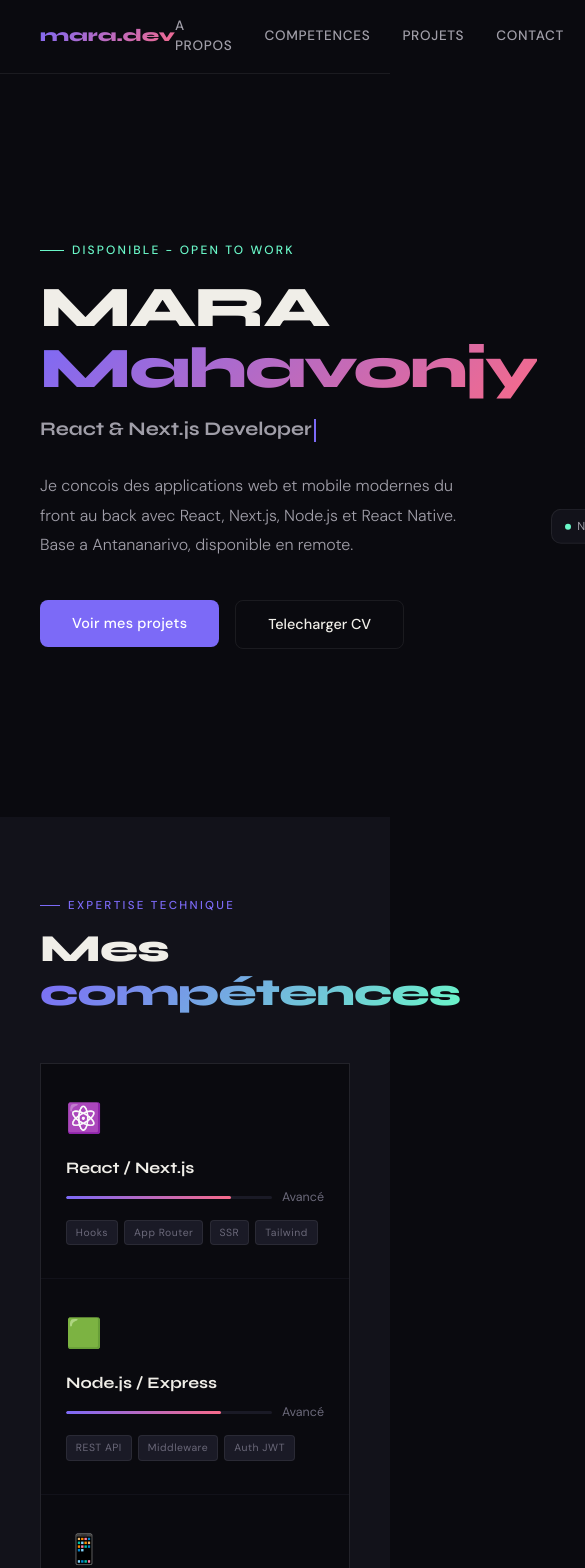
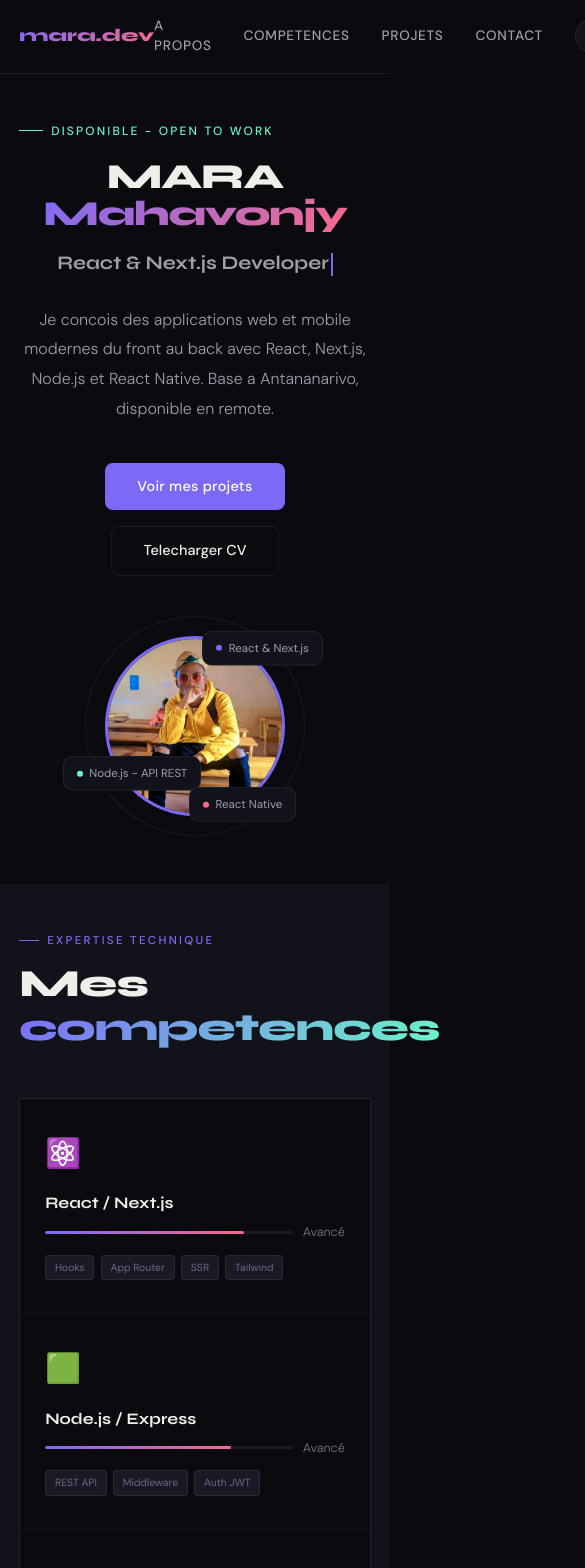
Before and after one commit to mahavonjymara/portfolio-mara, a Next.js app: page / in a window 390 px wide. Shown: the top 1568 px of the page, 585 px wide, since content can reach past the window. Built offline with nearby package versions, Linux system fonts and the light colour scheme.

Commit message:
Responsive design mobile/tablette/desktop

```diff
--- a/src/app/globals.css
+++ b/src/app/globals.css
@@ -28,11 +28,7 @@
   --card: rgba(0, 0, 0, 0.03);
 }
 
-* {
-  margin: 0;
-  padding: 0;
-  box-sizing: border-box;
-}
+* { margin: 0; padding: 0; box-sizing: border-box; }
 
 body {
   background: var(--bg);
@@ -42,6 +38,93 @@ body {
   overflow-x: hidden;
 }
 
-html {
-  scroll-behavior: smooth;
+html { scroll-behavior: smooth; }
+
+/* ========== NAVBAR ========== */
+@media (max-width: 768px) {
+  nav { padding: 1rem 1.2rem !important; }
+  nav .nav-links { display: none !important; }
 }
+
+/* ========== HERO ========== */
+@media (max-width: 768px) {
+  #hero {
+    grid-template-columns: 1fr !important;
+    min-height: auto !important;
+    padding: 3rem 1.2rem !important;
+    gap: 2.5rem !important;
+    text-align: center;
+  }
+  #hero h1 { font-size: 2.8rem !important; }
+  #hero .hero-cta { justify-content: center; }
+  #hero p { margin: 0 auto 2.5rem auto !important; }
+}
+
+@media (max-width: 480px) {
+  #hero h1 { font-size: 2.2rem !important; }
+}
+
+/* ========== STATS BAR ========== */
+@media (max-width: 768px) {
+  .stats-bar {
+    grid-template-columns: 1fr 1fr !important;
+    display: grid !important;
+  }
+  .stats-bar .stat:nth-child(2) { border-right: none !important; }
+}
+
+@media (max-width: 480px) {
+  .stats-bar { grid-template-columns: 1fr !important; }
+  .stats-bar .stat { border-right: none !important; }
+}
+
+/* ========== SKILLS ========== */
+@media (max-width: 768px) {
+  #skills { padding: 3rem 1.2rem !important; }
+  #skills .skills-grid {
+    grid-template-columns: 1fr 1fr !important;
+  }
+}
+
+@media (max-width: 480px) {
+  #skills .skills-grid {
+    grid-template-columns: 1fr !important;
+  }
+}
+
+/* ========== PROJECTS ========== */
+@media (max-width: 768px) {
+  #projects { padding: 3rem 1.2rem !important; }
+  #projects .projects-grid {
+    grid-template-columns: 1fr !important;
+  }
+}
+
+/* ========== CONTACT ========== */
+@media (max-width: 768px) {
+  #contact { padding: 3rem 1.2rem !important; }
+  #contact .contact-grid {
+    grid-template-columns: 1fr !important;
+    gap: 2rem !important;
+  }
+}
+
+/* ========== AVATAR ========== */
+@media (max-width: 768px) {
+  .avatar-wrap {
+    width: 260px !important;
+    height: 260px !important;
+  }
+}
+
+@media (max-width: 480px) {
+  .avatar-wrap {
+    width: 220px !important;
+    height: 220px !important;
+  }
+}
+
+/* ========== FOOTER ========== */
+@media (max-width: 480px) {
+  footer { font-size: 0.7rem !important; padding: 1.5rem 1rem !important; }
+}
--- a/src/components/Contact.tsx
+++ b/src/components/Contact.tsx
@@ -25,7 +25,7 @@ export default function Contact() {
       <h2 style={{ fontFamily:"var(--font-syne)", fontSize:"2.4rem", fontWeight:800, letterSpacing:"-0.02em", marginBottom:"3rem", color:"var(--text)" }}>
         Travaillons <span style={{ background:"linear-gradient(135deg, var(--accent), var(--accent3))", WebkitBackgroundClip:"text", WebkitTextFillColor:"transparent" }}>ensemble</span>
       </h2>
-      <div style={{ display:"grid", gridTemplateColumns:"1fr 1fr", gap:"4rem", alignItems:"start" }}>
+      <div className="contact-grid" style={{ display:"grid", gridTemplateColumns:"1fr 1fr", gap:"4rem", alignItems:"start" }}>
         <div>
           <p style={{ color:"var(--text2)", lineHeight:1.85, fontSize:"1rem", fontWeight:300, marginBottom:"2rem" }}>
             Developpeur Full Stack JavaScript junior base a Antananarivo, disponible pour un stage ou une premiere experience en local ou remote international.
--- a/src/components/Hero.tsx
+++ b/src/components/Hero.tsx
@@ -50,7 +50,7 @@ export default function Hero() {
         <p style={{ fontSize:"1rem", color:"var(--text2)", lineHeight:1.85, maxWidth:440, marginBottom:"2.5rem", fontWeight:300 }}>
           Je concois des applications web et mobile modernes du front au back avec React, Next.js, Node.js et React Native. Base a Antananarivo, disponible en remote.
         </p>
-        <div style={{ display:"flex", gap:"1rem", flexWrap:"wrap" }}>
+        <div className="hero-cta" style={{ display:"flex", gap:"1rem", flexWrap:"wrap" }}>
           <a href="#projects">
             <button style={{ background:"var(--accent)", color:"#fff", padding:"0.8rem 2rem", borderRadius:8, fontSize:"0.9rem", fontWeight:500, cursor:"pointer", border:"none", letterSpacing:"0.02em" }}>Voir mes projets</button>
           </a>
@@ -58,7 +58,7 @@ export default function Hero() {
         </div>
       </div>
       <div style={{ display:"flex", justifyContent:"center", alignItems:"center" }}>
-        <div style={{ position:"relative", width:340, height:340 }}>
+        <div className="avatar-wrap" style={{ position:"relative", width:340, height:340 }}>
           <div style={{ position:"absolute", inset:0, borderRadius:"50%", border:"1.5px solid var(--border)", animation:"spin 18s linear infinite" }}>
             <div style={{ position:"absolute", top:-4, left:"50%", transform:"translateX(-50%)", width:8, height:8, borderRadius:"50%", background:"var(--accent)" }} />
           </div>
--- a/src/components/Skills.tsx
+++ b/src/components/Skills.tsx
@@ -1,163 +1,31 @@
 "use client";
-
 import { skills } from "@/lib/data";
-
 export default function Skills() {
   return (
-    <section
-      id="skills"
-      style={{ padding: "5rem 2.5rem", background: "var(--bg2)" }}
-    >
-      {/* Header */}
-      <div
-        style={{
-          fontSize: "0.72rem",
-          letterSpacing: "0.2em",
-          textTransform: "uppercase",
-          color: "var(--accent)",
-          fontWeight: 500,
-          marginBottom: "0.8rem",
-          display: "flex",
-          alignItems: "center",
-          gap: "0.5rem",
-        }}
-      >
-        <span
-          style={{
-            width: 20,
-            height: 1,
-            background: "var(--accent)",
-            display: "inline-block",
-          }}
-        />
+    <section id="skills" style={{ padding:"5rem 2.5rem", background:"var(--bg2)" }}>
+      <div style={{ fontSize:"0.72rem", letterSpacing:"0.2em", textTransform:"uppercase", color:"var(--accent)", fontWeight:500, marginBottom:"0.8rem", display:"flex", alignItems:"center", gap:"0.5rem" }}>
+        <span style={{ width:20, height:1, background:"var(--accent)", display:"inline-block" }} />
         Expertise technique
       </div>
-
-      <h2
-        style={{
-          fontFamily: "var(--font-syne)",
-          fontSize: "2.4rem",
-          fontWeight: 800,
-          letterSpacing: "-0.02em",
-          marginBottom: "3rem",
-          lineHeight: 1.15,
-          color: "var(--text)",
-        }}
-      >
-        Mes{" "}
-        <span
-          style={{
-            background:
-              "linear-gradient(135deg, var(--accent), var(--accent3))",
-            WebkitBackgroundClip: "text",
-            WebkitTextFillColor: "transparent",
-          }}
-        >
-          compétences
-        </span>
+      <h2 style={{ fontFamily:"var(--font-syne)", fontSize:"2.4rem", fontWeight:800, letterSpacing:"-0.02em", marginBottom:"3rem", lineHeight:1.15, color:"var(--text)" }}>
+        Mes <span style={{ background:"linear-gradient(135deg, var(--accent), var(--accent3))", WebkitBackgroundClip:"text", WebkitTextFillColor:"transparent" }}>competences</span>
       </h2>
-
-      {/* Grid */}
-      <div
-        style={{
-          display: "grid",
-          gridTemplateColumns: "repeat(auto-fit, minmax(200px, 1fr))",
-          gap: 1,
-          border: "1px solid var(--border)",
-        }}
-      >
+      <div className="skills-grid" style={{ display:"grid", gridTemplateColumns:"repeat(auto-fit, minmax(200px, 1fr))", gap:1, border:"1px solid var(--border)" }}>
         {skills.map((skill) => (
-          <div
-            key={skill.name}
-            style={{
-              background: "var(--bg)",
-              padding: "2rem 1.5rem",
-              border: "1px solid transparent",
-              transition: "border-color 0.2s, background 0.2s",
-              cursor: "default",
-            }}
-            onMouseEnter={(e) => {
-              const el = e.currentTarget;
-              el.style.borderColor = "var(--accent)";
-              el.style.background = "var(--bg2)";
-            }}
-            onMouseLeave={(e) => {
-              const el = e.currentTarget;
-              el.style.borderColor = "transparent";
-              el.style.background = "var(--bg)";
-            }}
-          >
-            <div style={{ fontSize: "1.8rem", marginBottom: "1rem" }}>
-              {skill.icon}
-            </div>
-            <div
-              style={{
-                fontFamily: "var(--font-syne)",
-                fontWeight: 700,
-                fontSize: "1rem",
-                marginBottom: "0.5rem",
-                color: "var(--text)",
-              }}
-            >
-              {skill.name}
-            </div>
-
-            {/* Level bar */}
-            <div
-              style={{
-                display: "flex",
-                alignItems: "center",
-                gap: "0.6rem",
-                fontSize: "0.78rem",
-                color: "var(--text3)",
-              }}
-            >
-              <div
-                style={{
-                  flex: 1,
-                  height: 3,
-                  background: "var(--bg3)",
-                  borderRadius: 2,
-                  overflow: "hidden",
-                }}
-              >
-                <div
-                  style={{
-                    height: "100%",
-                    width: `${skill.level}%`,
-                    borderRadius: 2,
-                    background:
-                      "linear-gradient(90deg, var(--accent), var(--accent2))",
-                  }}
-                />
+          <div key={skill.name} style={{ background:"var(--bg)", padding:"2rem 1.5rem", border:"1px solid transparent", transition:"border-color 0.2s, background 0.2s", cursor:"default" }}
+            onMouseEnter={(e) => { e.currentTarget.style.borderColor="var(--accent)"; e.currentTarget.style.background="var(--bg2)"; }}
+            onMouseLeave={(e) => { e.currentTarget.style.borderColor="transparent"; e.currentTarget.style.background="var(--bg)"; }}>
+            <div style={{ fontSize:"1.8rem", marginBottom:"1rem" }}>{skill.icon}</div>
+            <div style={{ fontFamily:"var(--font-syne)", fontWeight:700, fontSize:"1rem", marginBottom:"0.5rem", color:"var(--text)" }}>{skill.name}</div>
+            <div style={{ display:"flex", alignItems:"center", gap:"0.6rem", fontSize:"0.78rem", color:"var(--text3)" }}>
+              <div style={{ flex:1, height:3, background:"var(--bg3)", borderRadius:2, overflow:"hidden" }}>
+                <div style={{ height:"100%", width:skill.level + "%", borderRadius:2, background:"linear-gradient(90deg, var(--accent), var(--accent2))" }} />
               </div>
               <span>{skill.label}</span>
             </div>
-
-            {/* Tags */}
-            <div
-              style={{
-                display: "flex",
-                flexWrap: "wrap",
-                gap: "0.4rem",
-                marginTop: "0.8rem",
-              }}
-            >
+            <div style={{ display:"flex", flexWrap:"wrap", gap:"0.4rem", marginTop:"0.8rem" }}>
               {skill.tags.map((tag) => (
-                <span
-                  key={tag}
-                  style={{
-                    fontSize: "0.65rem",
-                    padding: "0.25rem 0.55rem",
-                    borderRadius: 4,
-                    background: "var(--bg3)",
-                    color: "var(--text3)",
-                    border: "1px solid var(--border)",
-                    letterSpacing: "0.05em",
-                  }}
-                >
-                  {tag}
-                </span>
+                <span key={tag} style={{ fontSize:"0.65rem", padding:"0.25rem 0.55rem", borderRadius:4, background:"var(--bg3)", color:"var(--text3)", border:"1px solid var(--border)" }}>{tag}</span>
               ))}
             </div>
           </div>
```
